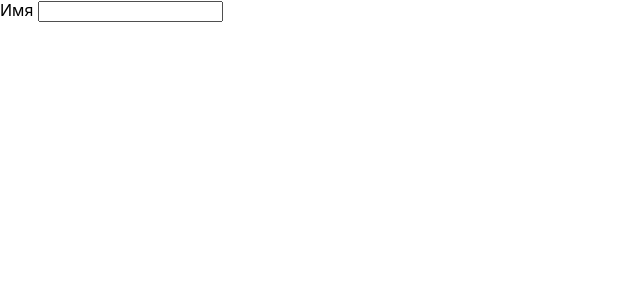
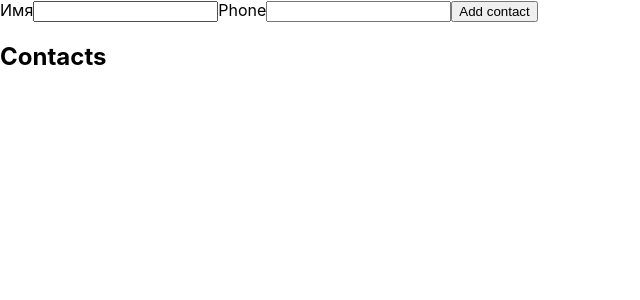
Before and after one commit to StoliarskyiKostiantyn/goit-react-hw-02-phonebook, a React (Create React App) app: page / in a window 1280 px wide. Shown: the top 300 px of the page, without its empty margins (0-640 px from the left). Built offline with nearby package versions, Linux system fonts and the light colour scheme; the HTML template or start-up script is replaced by a standard one.

Commit message:
сделал не правильно

```diff
--- a/src/App.js
+++ b/src/App.js
@@ -1,10 +1,23 @@
 import './App.css';
 import Phonebook from './Components/Phonebook';
+import React, { Component } from "react";
+import ContactList from './Components/ContactList';
+class App extends Component {
+  state = {
+    contacts: [],
+    }
+  forSubmiHandler = data => {
+    this.state.contacts.push(data);
+  }
 
-function App() {
-  return (
-    <Phonebook></Phonebook>
-  );
+  render() {
+    return (
+      <>
+        <Phonebook onSubmit={this.forSubmiHandler}></Phonebook>
+        <ContactList contactitems={this.state.contacts}/>
+      </>)
+  }
 }
 
+
 export default App;
--- /dev/null
+++ b/src/Components/ContactList.js
@@ -0,0 +1,17 @@
+function ContactList({contactitems}) {
+    return (
+        <>
+            <div>
+                <h2>Contacts</h2>
+                <ul>
+                     {contactitems.map(contactitem => (
+        <li key={contactitem.id}>
+           <span> Name:{contactitem.name} Phone:{contactitem.phone}</span>
+        </li>
+      ))}
+                </ul>
+            </div>
+        </>
+    )
+}
+export default ContactList;
--- a/src/Components/Phonebook.js
+++ b/src/Components/Phonebook.js
@@ -1,19 +1,42 @@
-import { directive } from "@babel/types";
 import React, { Component } from "react";
-
 class Phonebook extends Component {
     state = {
-  contacts: [],
-  name: ''
+      name: '',
+  phone:''
     }
-    onNameChange = event => { this.setState({ name: event.currentTarget.value });}
-     render() {
-    return (
-        <>
-            <form>
-                <label>
-                    Имя <input type="text" value={this.state.name} onChange={this.onNameChange}></input>
-                </label>
+  handleChange = event => {
+    const { name, value } = event.currentTarget;
+    this.setState({ [name]: value });
+  }
+  handleSubmit = e => {
+    e.preventDefault();
+    this.props.onSubmit(this.state);
+    this.reset();
+  }
+  reset = () => {
+    this.setState({  name: '',
+  phone:''})
+  }
+  render() {
+  return (
+  <>
+  <form onSubmit={this.handleSubmit}>
+  <label>
+  Имя<input type="text"
+  name="name"
+  pattern="^[a-zA-Zа-яА-Я]+(([' -][a-zA-Zа-яА-Я ])?[a-zA-Zа-яА-Я]*)*$"
+  value={this.state.name} onChange={this.handleChange}
+  title="Имя может состоять только из букв, апострофа, тире и пробелов. Например Adrian, Jacob Mercer, Charles de Batz de Castelmore d'Artagnan и т. п."
+  required
+          />
+          Phone<input type="text"
+  name="phone"
+  value={this.state.phone} onChange={this.handleChange}
+  title="Имя может состоять только из букв, апострофа, тире и пробелов. Например Adrian, Jacob Mercer, Charles de Batz de Castelmore d'Artagnan и т. п."
+  required
+/>
+</label>
+<button type="submit">Add contact</button>
            </form>
       </>
     );
```
